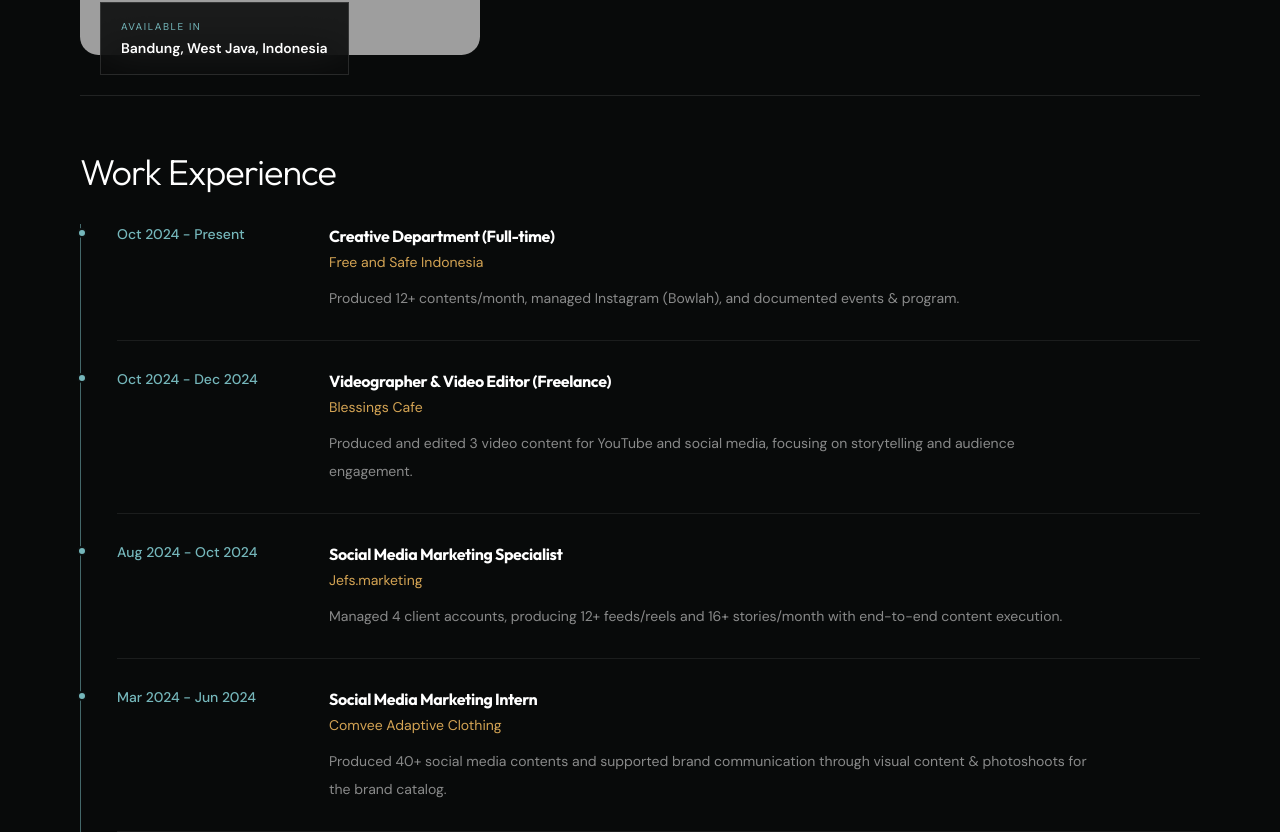
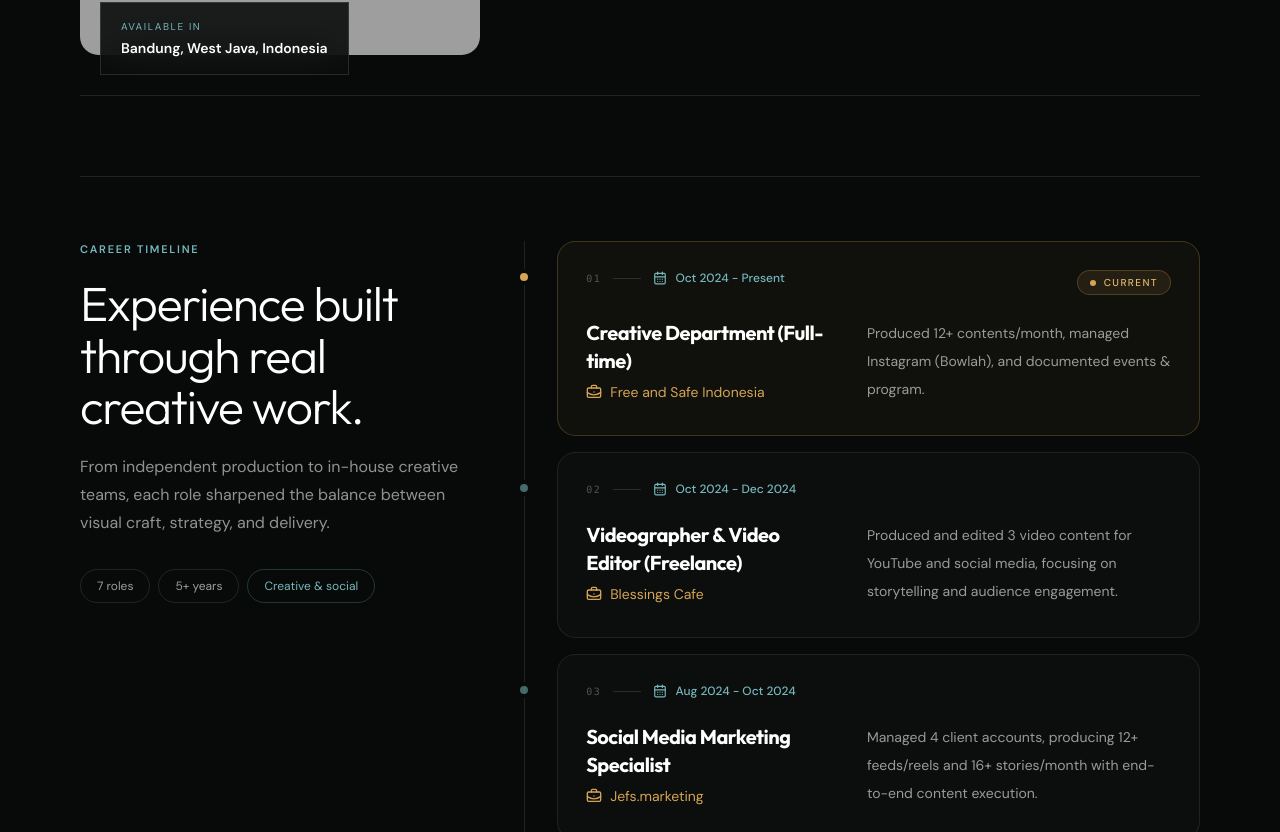
Before and after one commit to anderson10talenta-byte/portofoliojr, a React (Vite) app: page / in a window 1280 px wide. Shown: the part 3448-4280 px from the top of the page. Built offline with nearby package versions, Linux system fonts and the light colour scheme; no server answers; grey boxes are pictures that could not be loaded.

Commit message:
Improve work experience timeline

```diff
--- a/src/pages/Home.tsx
+++ b/src/pages/Home.tsx
@@ -371,21 +371,64 @@
                 <p className="mt-4 max-w-2xl text-base leading-8 text-white/52">With 5+ years of experience, I combine creativity with strategy to deliver content that looks good and works hard.</p>
               </div>
             </div>
-            <div className="mt-14">
-              <h3 className="font-display text-3xl font-light text-white md:text-4xl">Work Experience</h3>
-              <div className="mt-8 border-l border-[#75b7bb]/55 pl-7 md:pl-9">
-                {workExperience.map((experience, index) => (
-                  <article key={`${experience.period}-${experience.company}`} className="relative grid gap-3 border-b border-white/8 py-7 first:pt-0 last:border-b-0 last:pb-0 md:grid-cols-[180px_1fr] md:gap-8">
-                    <span className={`absolute -left-[32px] h-2.5 w-2.5 rounded-full border-2 border-[#0b0f0f] bg-[#75b7bb] md:-left-[40px] ${index === 0 ? "top-1" : "top-8"}`} />
-                    <p className="text-sm font-medium text-[#75b7bb]">{experience.period}</p>
-                    <div>
-                      <h4 className="text-base font-semibold text-white">{experience.role}</h4>
-                      <p className="mt-1 text-sm text-[#d4a454]">{experience.company}</p>
-                      <p className="mt-3 max-w-3xl text-sm leading-7 text-white/52">{experience.description}</p>
-                    </div>
-                  </article>
-                ))}
+            <div className="mt-20 grid gap-10 border-t border-white/10 pt-12 lg:grid-cols-[0.72fr_1.28fr] lg:gap-16 lg:pt-16">
+              <div className="lg:sticky lg:top-28 lg:self-start">
+                <p className="section-label">Career Timeline</p>
+                <h3 className="mt-5 max-w-md font-display text-4xl font-light leading-[1.08] text-white md:text-5xl">
+                  Experience built through real creative work.
+                </h3>
+                <p className="mt-5 max-w-md text-base leading-7 text-white/55">
+                  From independent production to in-house creative teams, each role sharpened the balance between visual craft, strategy, and delivery.
+                </p>
+                <div className="mt-8 flex flex-wrap gap-2" aria-label="Career summary">
+                  <span className="rounded-full border border-white/10 px-4 py-2 text-xs text-white/60">7 roles</span>
+                  <span className="rounded-full border border-white/10 px-4 py-2 text-xs text-white/60">5+ years</span>
+                  <span className="rounded-full border border-[#75b7bb]/25 px-4 py-2 text-xs text-[#75b7bb]">Creative &amp; social</span>
+                </div>
               </div>
+
+              <ol className="relative border-l border-white/10 pl-5 sm:pl-8" aria-label="Work experience timeline">
+                {workExperience.map((experience, index) => {
+                  const isCurrent = experience.period.includes("Present");
+
+                  return (
+                    <li key={`${experience.period}-${experience.company}`} className="group relative pb-4 last:pb-0">
+                      <span
+                        aria-hidden="true"
+                        className={`absolute -left-[25px] top-8 h-2 w-2 rounded-full ring-4 ring-[#080a0a] transition-colors duration-300 sm:-left-[37px] ${isCurrent ? "bg-[#d4a454]" : "bg-[#75b7bb]/55 group-hover:bg-[#75b7bb]"}`}
+                      />
+                      <article className={`relative overflow-hidden rounded-[1.15rem] border p-5 transition duration-300 sm:p-7 ${isCurrent ? "border-[#d4a454]/25 bg-[#d4a454]/[0.045]" : "border-white/8 bg-white/[0.018] hover:border-white/16 hover:bg-white/[0.03]"}`}>
+                        <div className="flex flex-wrap items-start justify-between gap-4">
+                          <div className="flex items-center gap-3">
+                            <span className="font-mono text-[10px] tracking-[0.16em] text-white/28">{String(index + 1).padStart(2, "0")}</span>
+                            <span className="h-px w-7 bg-white/12" />
+                            <p className="inline-flex items-center gap-2 text-xs font-medium text-[#75b7bb]">
+                              <CalendarDays className="h-3.5 w-3.5" aria-hidden="true" />
+                              {experience.period}
+                            </p>
+                          </div>
+                          {isCurrent && (
+                            <span className="inline-flex items-center gap-2 rounded-full border border-[#d4a454]/25 bg-[#d4a454]/10 px-3 py-1 text-[10px] font-medium uppercase tracking-[0.14em] text-[#e1b86f]">
+                              <span className="h-1.5 w-1.5 rounded-full bg-[#d4a454]" /> Current
+                            </span>
+                          )}
+                        </div>
+
+                        <div className="mt-6 grid gap-4 sm:grid-cols-[minmax(0,0.9fr)_minmax(0,1.1fr)] sm:gap-8">
+                          <div>
+                            <h4 className="text-lg font-semibold leading-snug text-white sm:text-xl">{experience.role}</h4>
+                            <p className="mt-2 inline-flex items-center gap-2 text-sm text-[#d4a454]">
+                              <BriefcaseBusiness className="h-4 w-4" aria-hidden="true" />
+                              {experience.company}
+                            </p>
+                          </div>
+                          <p className="text-sm leading-7 text-white/58">{experience.description}</p>
+                        </div>
+                      </article>
+                    </li>
+                  );
+                })}
+              </ol>
             </div>
           </section>
 
```
